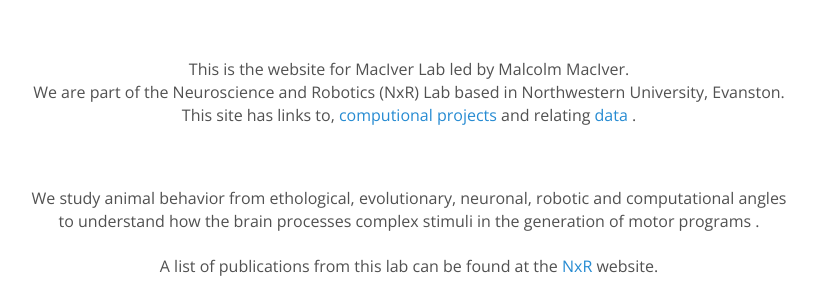
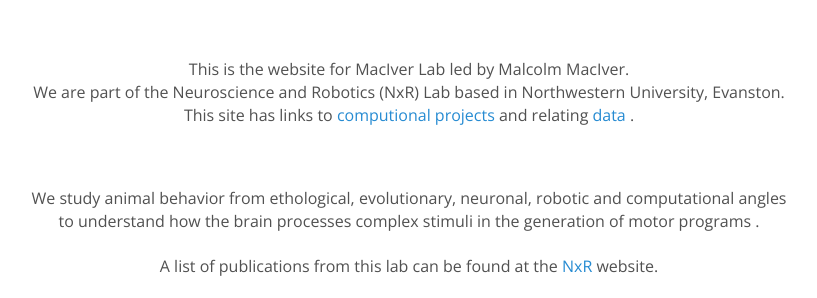
Before and after one commit to maciverlab/maciverlab.github.io, a Jekyll site: the page built from index.html, in a window 1280 px wide and 985 px high. Shown: the part 403-701 px from the top of the window, without its empty margins (231-1048 px from the left). Built offline with Jekyll 4.4.1, drawn with Linux system fonts in a browser that asks for light colours; nearby versions of some CDN libraries; comment, search, counter and statistics services are not loaded.

Commit message:
minor edit

```diff
--- a/index.html
+++ b/index.html
@@ -8,7 +8,7 @@
      <br><br>
       <p> This is the website for MacIver Lab led by Malcolm MacIver. <br>
       We are part of the Neuroscience and Robotics (NxR) Lab based in Northwestern University, Evanston. <br>
-      This site has links to, <a href="{{site.url}}/projects"> computional projects </a> and relating <a href="{{sit.url}}/data"> data </a>.</p> <br><br>
+      This site has links to <a href="{{site.url}}/projects"> computional projects </a> and relating <a href="{{sit.url}}/data"> data </a>.</p> <br><br>
 
       <p> We study animal behavior from ethological, evolutionary, neuronal, robotic and computational angles <br>
       to understand how the brain processes complex stimuli in the generation of motor programs . <br><br>
```
